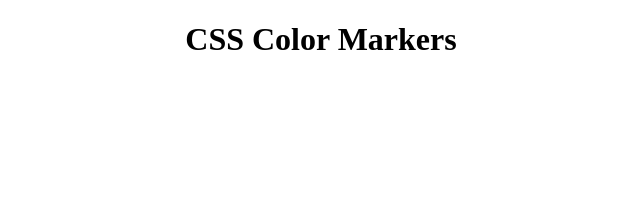
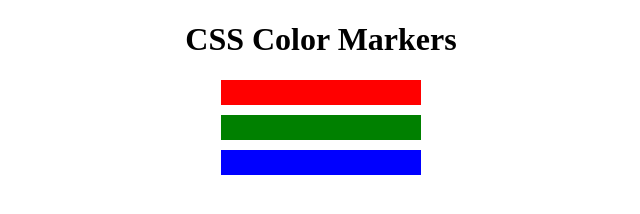
Before and after one commit to dvillanueva7/set-of-colored-markers, a plain HTML site: page index.html in a window 1280 px wide. Shown: the whole page, without its empty margins (319-959 px from the left). Drawn offline with Linux system fonts and the light colour scheme.

Commit message:
Update styles.css

```diff
--- a/styles.css
+++ b/styles.css
@@ -1,3 +1,21 @@
 h1 {
     text-align: center;
 }
+
+.marker {
+    height: 25px;
+    width: 200px;
+    margin: 10px auto;
+}
+
+.one {
+    background-color: red;
+}
+
+.two {
+    background-color: green;
+}
+
+.three {
+    background-color: blue;
+}
```
